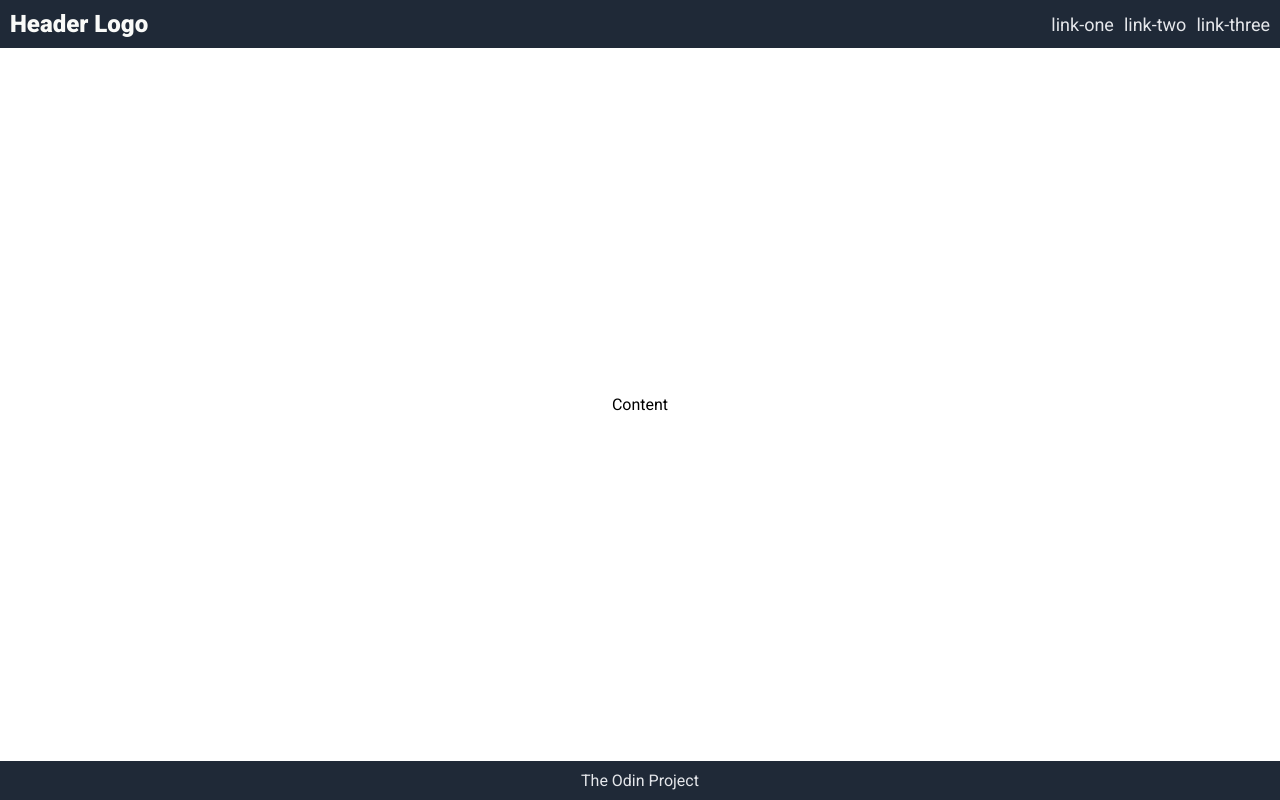
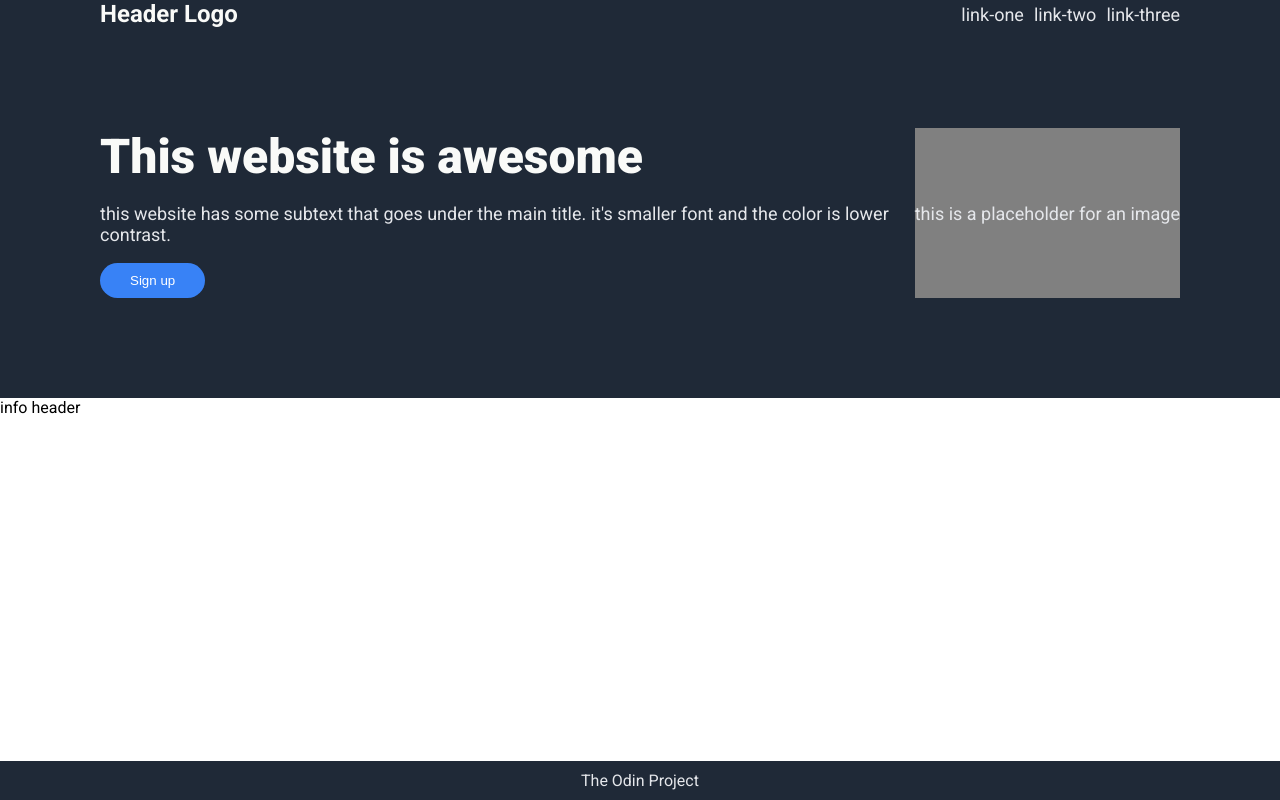
Before and after one commit to Ahmedhatem307/Landing-Page, a plain HTML site: page index.html in a window 1280 px wide. Drawn offline with Linux system fonts and the light colour scheme.

Commit message:
Added section

```diff
--- a/index.html
+++ b/index.html
@@ -23,7 +23,28 @@
 </div>
 
 <div class="content">
-    Content
+    <div class="container">
+        <div class="para">
+            <div class="title">
+                This website is awesome
+            </div>
+            <p>
+                this website has some subtext that goes under the main title.
+                it's smaller font and the color is lower contrast.
+            </p>
+            <button class="sign">Sign up</button>
+        </div>
+        <div class="img">
+            <p>this is a placeholder for an image</p>
+        </div>
+
+    </div>
+
+    <div class="random">
+        <div class="info">info header</div>
+
+    </div>
+
 </div>
 
 <div class="footer">
--- a/style.css
+++ b/style.css
@@ -5,6 +5,7 @@ body{
     flex-direction: column;
     flex: 1;
     font-family: Roboto;
+
 }
 .header, .footer{
     display: flex;
@@ -12,6 +13,9 @@ body{
     padding: 10px;
     background-color: #1f2937;
     align-items: center;
+}
+.header{
+    padding: 0 100px;
 }
 .links{
     display: flex;
@@ -25,7 +29,7 @@ a{
 .logo{
     font-size: 24px;
     color: #f9faf8;
-    font-weight: 900;
+    font-weight: bold;
 }
 .footer{
     margin-top: auto;
@@ -34,7 +38,40 @@ a{
 }
 .content{
     display: flex;
+    flex-direction: column;
+
+
+}
+
+.container{
+    background-color: #1f2937;
+    display: flex;
+    padding: 100px;
+    justify-content: space-between;
+}
+.title{
+    font-size: 48px;
+    color: #f9faf8;
+    font-weight: 900;
+}
+p{
+    font-size: 18px;
+    color:#e5e7eb;
+
+}
+.img{
+    background-color: gray;
+    max-width: 500px;
+    height: auto;
+    flex: 1 0 auto;
+    display: flex;
     justify-content: center;
     align-items: center;
-    flex: 1;
 }
+.sign{
+    color: white;
+    background-color: #3882f6;
+    border-radius: 25px;
+    border: 0;
+    padding: 10px 30px;
+}
```
